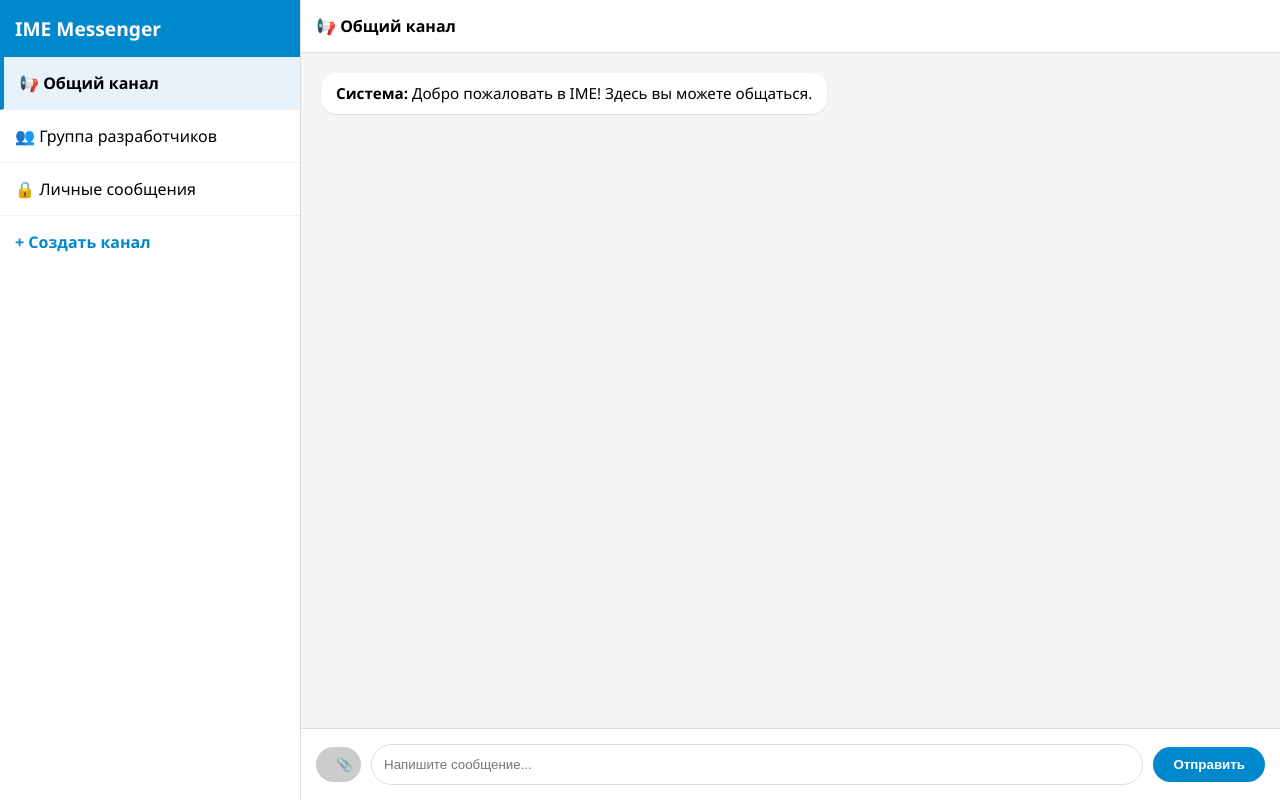
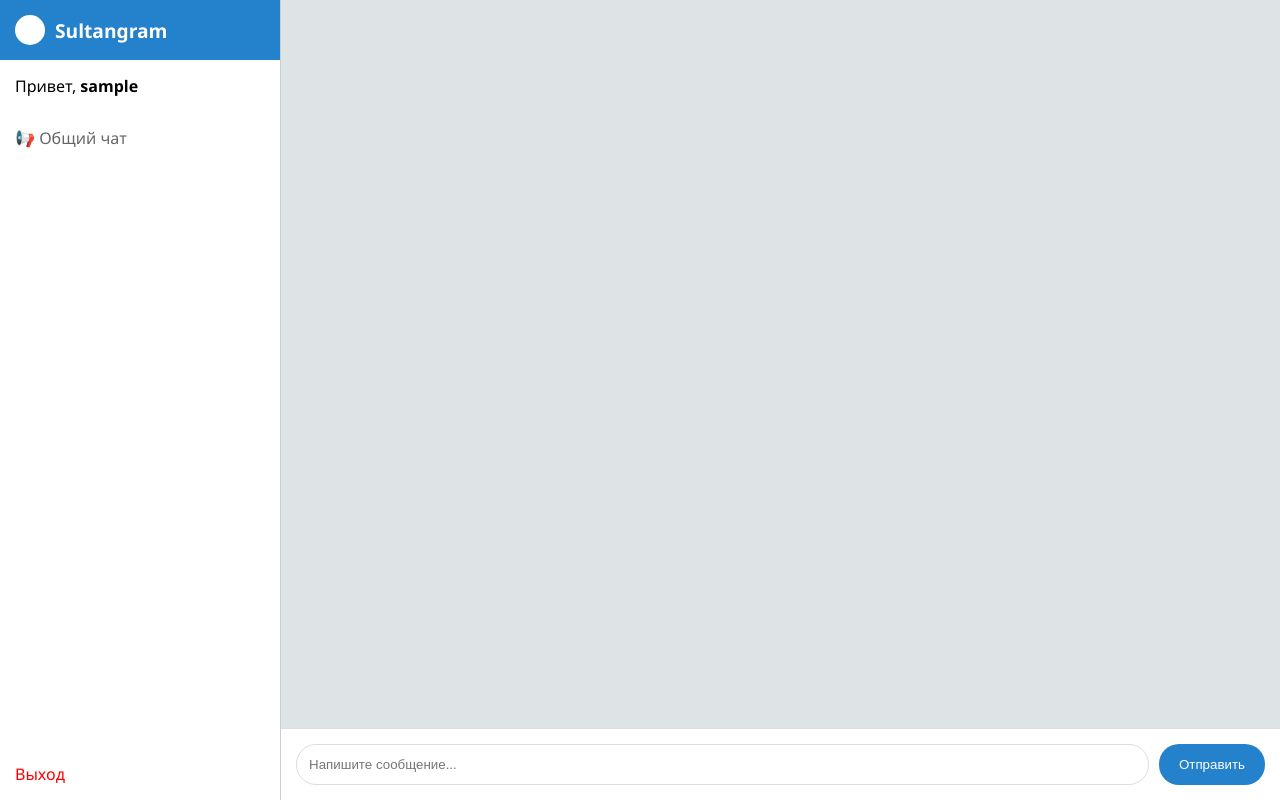
Before and after one commit to sultanabilbaev85-pixel/Sultangram, a Flask app: page / in a window 1280 px wide. Run offline with Flask 3, Linux system fonts and the light colour scheme; the visitor is signed in with stand-in values (Sample User, id 1); data that the repository does not hold is empty.

Commit message:
Update index.html

```diff
--- a/templates/index.html
+++ b/templates/index.html
@@ -1,53 +1,44 @@
 <!DOCTYPE html>
 <html>
 <head>
-    <title>IME Messenger</title>
+    <title>Sultangram</title>
     <meta name="viewport" content="width=device-width, initial-scale=1">
     <style>
-        body { margin: 0; font-family: 'Segoe UI', Tahoma, Geneva, Verdana, sans-serif; display: flex; height: 100vh; background: #e6ebee; }
-        .sidebar { width: 300px; background: #ffffff; border-right: 1px solid #dcdcdc; display: flex; flex-direction: column; }
-        .sidebar-header { padding: 15px; background: #0088cc; color: white; font-size: 1.2em; font-weight: bold; }
-        .chat-list { flex: 1; overflow-y: auto; }
-        .chat-item { padding: 15px; border-bottom: 1px solid #f0f0f0; cursor: pointer; transition: 0.2s; }
-        .chat-item:hover { background: #f2f6fa; }
-        .chat-item.active { background: #e7f2fb; border-left: 4px solid #0088cc; }
-
-        .chat-window { flex: 1; display: flex; flex-direction: column; background: #f5f5f5; }
-        .chat-header { padding: 15px; background: white; border-bottom: 1px solid #ddd; font-weight: bold; }
+        body { margin: 0; font-family: 'Segoe UI', sans-serif; display: flex; height: 100vh; background: #dee3e6; }
+        .sidebar { width: 280px; background: #ffffff; border-right: 1px solid #c8cfd3; display: flex; flex-direction: column; }
+        .sidebar-header { padding: 15px; background: #2481cc; color: white; font-weight: bold; font-size: 1.2em; display: flex; align-items: center; gap: 10px; }
+        .chat-area { flex: 1; display: flex; flex-direction: column; }
         .messages { flex: 1; padding: 20px; overflow-y: auto; display: flex; flex-direction: column; gap: 10px; }
-
-        .msg { max-width: 70%; padding: 10px 15px; border-radius: 15px; font-size: 0.95em; position: relative; line-height: 1.4; }
-        .my-msg { align-self: flex-end; background: #effdde; box-shadow: 0 1px 2px rgba(0,0,0,0.1); }
-        .other-msg { align-self: flex-start; background: white; box-shadow: 0 1px 2px rgba(0,0,0,0.1); }
-
-        .input-bar { padding: 15px; background: white; display: flex; align-items: center; gap: 10px; border-top: 1px solid #ddd; }
-        input[type="text"] { flex: 1; padding: 12px; border: 1px solid #ddd; border-radius: 25px; outline: none; }
-        .btn { background: #0088cc; color: white; border: none; padding: 10px 20px; border-radius: 20px; cursor: pointer; font-weight: bold; }
+        .msg { background: white; padding: 10px 15px; border-radius: 12px; max-width: 70%; box-shadow: 0 1px 2px rgba(0,0,0,0.1); }
+        .my-msg { align-self: flex-end; background: #effdde; }
+        .input-bar { padding: 15px; background: white; border-top: 1px solid #ddd; display: flex; gap: 10px; }
+        input { flex: 1; padding: 12px; border: 1px solid #ddd; border-radius: 20px; outline: none; }
+        button { background: #2481cc; color: white; border: none; padding: 10px 20px; border-radius: 20px; cursor: pointer; }
     </style>
 </head>
 <body>
-
     <div class="sidebar">
-        <div class="sidebar-header">IME Messenger</div>
-        <div class="chat-list">
-            <div class="chat-item active"><b>📢 Общий канал</b></div>
-            <div class="chat-item">👥 Группа разработчиков</div>
-            <div class="chat-item">🔒 Личные сообщения</div>
-            <div style="padding: 15px; color: #0088cc; font-weight: bold; cursor: pointer;">+ Создать канал</div>
+        <div class="sidebar-header">
+            <div style="width:30px; height:30px; background:white; border-radius:50%;"></div>
+            Sultangram
         </div>
+        <div style="padding: 15px;">Привет, <b>{{ user.username }}</b></div>
+        <div style="flex:1; padding: 15px; color: #666;">📢 Общий чат</div>
+        <a href="/login" style="padding: 15px; color: red; text-decoration: none;">Выход</a>
     </div>
-
-    <div class="chat-window">
-        <div class="chat-header">📢 Общий канал</div>
-        <div class="messages" id="chat-box">
-            <div class="msg other-msg"><b>Система:</b> Добро пожаловать в IME! Здесь вы можете общаться.</div>
+    <div class="chat-area">
+        <div class="messages">
+            {% for msg in messages %}
+            <div class="msg {% if msg.username == user.username %}my-msg{% endif %}">
+                <small style="color: #2481cc;">{{ msg.username }}</small><br>
+                {{ msg.content }}
+            </div>
+            {% endfor %}
         </div>
-        <div class="input-bar">
-            <button class="btn" style="background: #ccc; width: 45px;">📎</button>
-            <input type="text" placeholder="Напишите сообщение...">
-            <button class="btn">Отправить</button>
-        </div>
+        <form class="input-bar" action="/send" method="POST">
+            <input type="text" name="text" placeholder="Напишите сообщение..." required>
+            <button type="submit">Отправить</button>
+        </form>
     </div>
-
 </body>
 </html>
```
